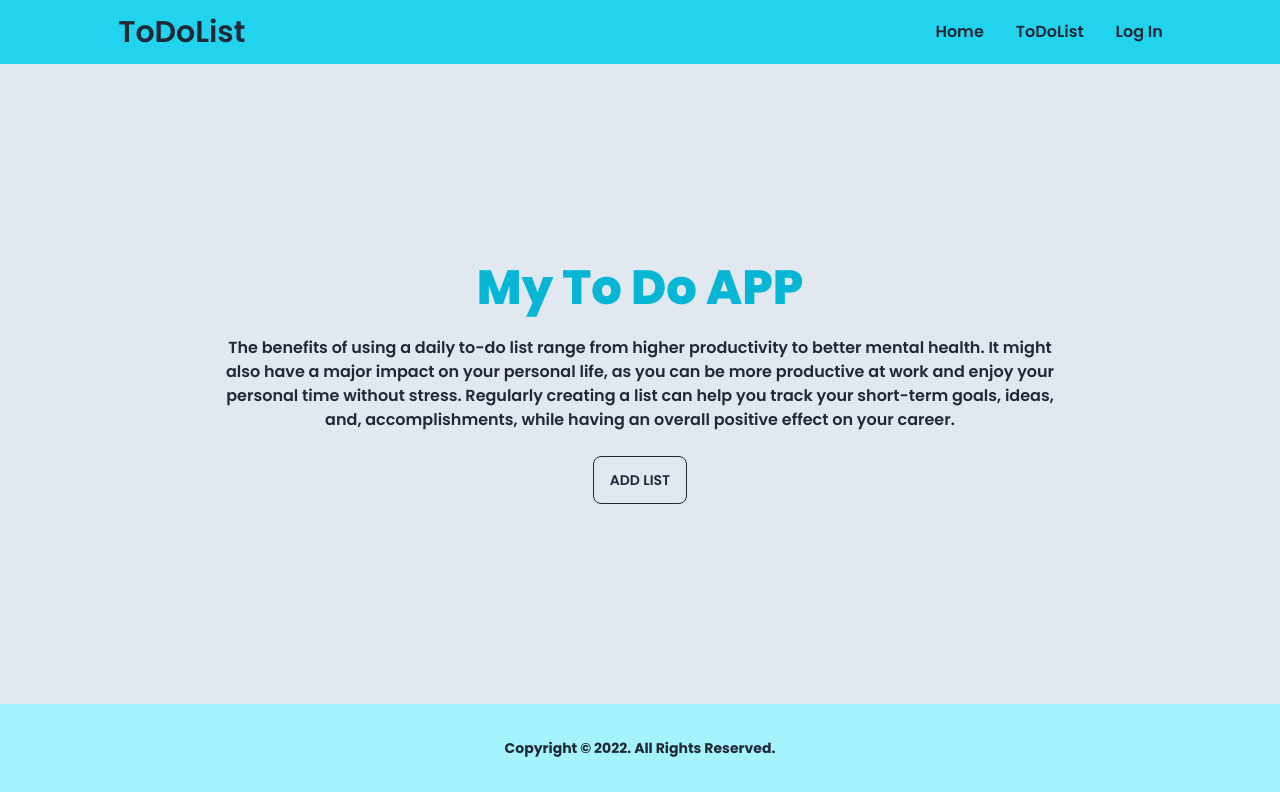
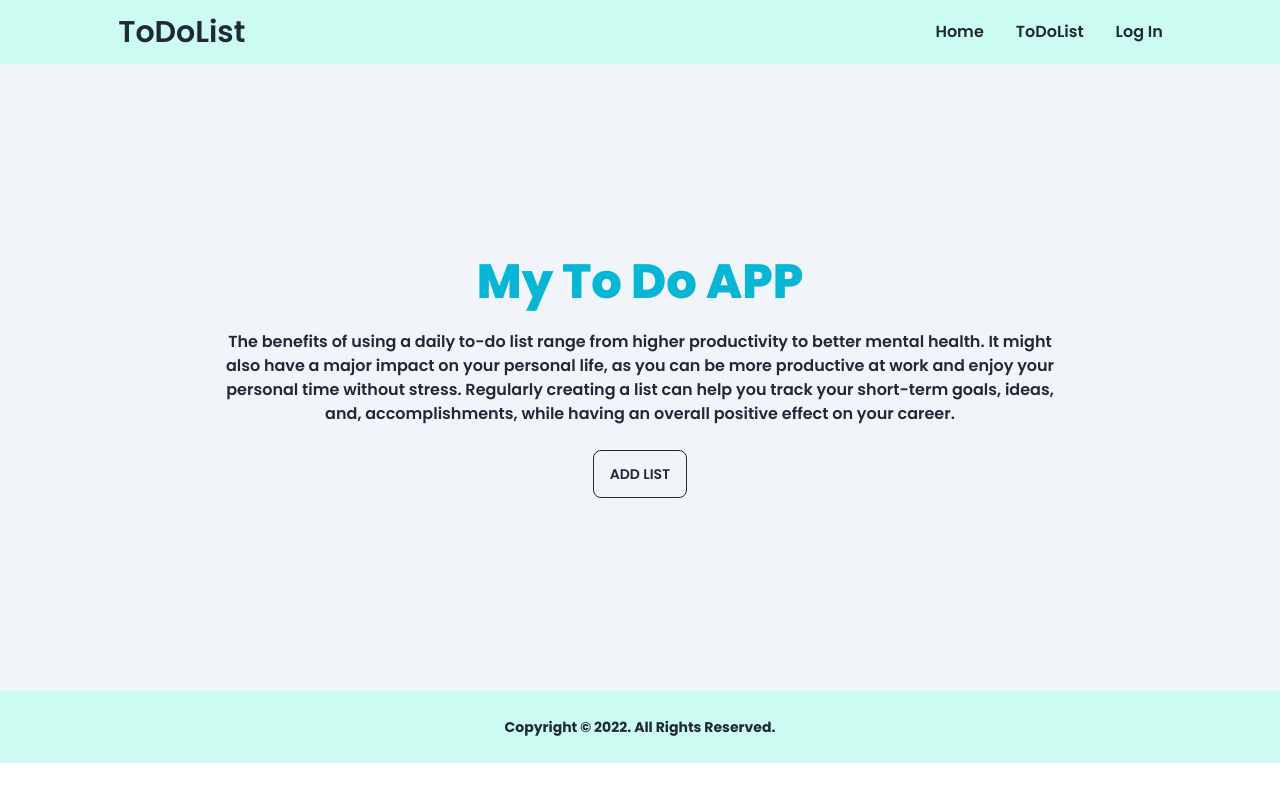
Before and after one commit to NishatFariza/to-do-app-client, a React (Create React App) app: page / in a window 1280 px wide. Built offline with nearby package versions, Linux system fonts and the light colour scheme; no server answers.

Commit message:
refector: some style

```diff
--- a/src/Pages/Auth/LogIn/LogIn.jsx
+++ b/src/Pages/Auth/LogIn/LogIn.jsx
@@ -70,7 +70,7 @@ const LogIn = () => {
     signInWithEmailAndPassword(email, password);
   };
   return (
-    <div className="sm:w-4/12 w-11/12 mx-auto border rounded-md px-8  my-16 py-12">
+    <div className="h-[calc(80vh-.8rem)] sm:w-4/12 w-11/12 mx-auto border rounded-md px-8  my-8 py-3">
       <h3 className="text-3xl text-center font-bold text-slate-600">Log In</h3>
       <form onSubmit={handleLogInUser} className="form-control w-full max-w-xl">
         <label className="label">
--- a/src/Pages/HomePage/Banner/Banner.jsx
+++ b/src/Pages/HomePage/Banner/Banner.jsx
@@ -3,7 +3,7 @@ import { Link } from "react-router-dom";
 
 const Banner = () => {
   return (
-    <div className="h-[80vh] flex justify-center items-center bg-slate-200">
+    <div className="h-[calc(80vh-.8rem)] flex justify-center items-center bg-slate-100">
       <div className="lg:w-8/12 w-11/12 text-center">
         <h1 className="text-5xl text-cyan-500 font font-extrabold">
           My To Do APP
--- a/src/Pages/Shared/Footer/Footer.jsx
+++ b/src/Pages/Shared/Footer/Footer.jsx
@@ -4,7 +4,7 @@ const Footer = () => {
   const today = new Date();
   const year = today.getFullYear();
   return (
-    <div className="py-8 bg-cyan-200">
+    <div className="py-6 bg-teal-100">
       <div className="w-11/12 text-center mx-auto">
         <small className="footer-text sm:text-sm text-xs font-bold">
           Copyright &copy; {year}. All Rights Reserved.
--- a/src/Pages/Shared/Header/Header.jsx
+++ b/src/Pages/Shared/Header/Header.jsx
@@ -8,7 +8,7 @@ import { signOut } from "firebase/auth";
 const Header = () => {
   const [user] = useAuthState(auth);
   return (
-    <div className="navbar bg-cyan-400 lg:justify-around justify-between">
+    <div className="navbar bg-teal-100 lg:justify-around justify-between shadow-md">
       <div className="navbar-start">
         <div className="dropdown">
           <label tabIndex="0" className="btn btn-ghost lg:hidden">
```
